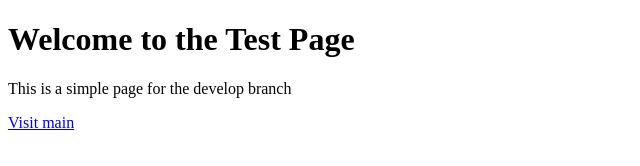
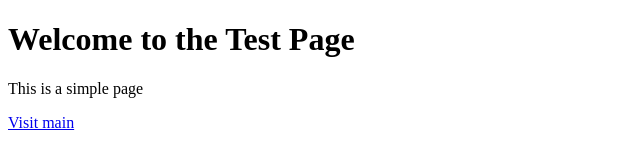
Before and after one commit to VickyNipruk/booking-cinema, a plain HTML site: page test.html in a window 1280 px wide. Shown: the whole page, without its empty margins (0-640 px from the left). Drawn offline with Linux system fonts and the light colour scheme.

Commit message:
feat: changed text in test.html

```diff
--- a/test.html
+++ b/test.html
@@ -6,7 +6,7 @@
 </head>
 <body>
     <h1>Welcome to the Test Page</h1>
-    <p>This is a simple page for the develop branch</p>
+    <p>This is a simple page</p>
     <a href="main.html">Visit main</a>
 </body>
 </html>
```
